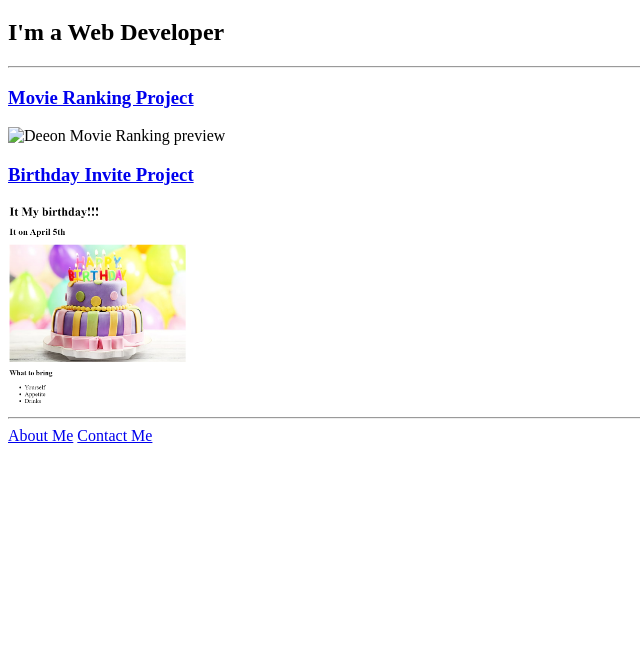
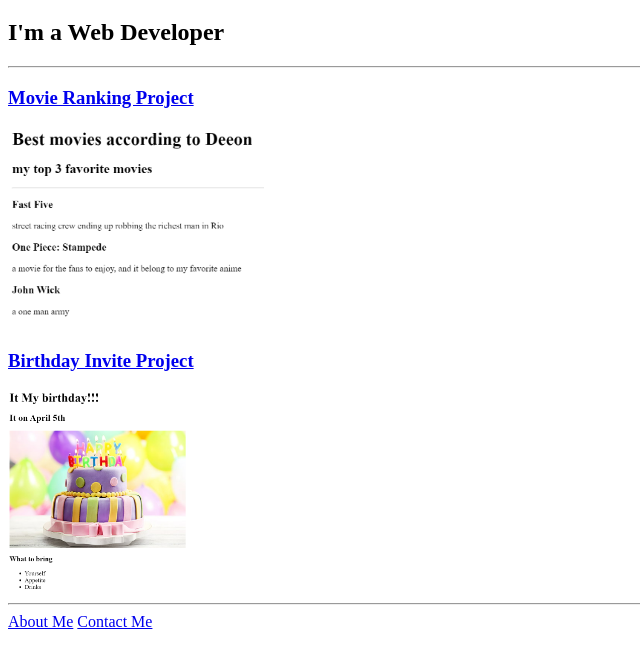
Before and after one commit to DeeonStjean/html-portfolio, a plain HTML site: page index.html in a window 1280 px wide. Shown: the part 61-726 px from the top of the page, without its empty margins (0-640 px from the left). Drawn offline with Linux system fonts and the light colour scheme.

Commit message:
Update index.html

```diff
--- a/index.html
+++ b/index.html
@@ -11,7 +11,7 @@
     <h2>I'm a Web Developer</h2>
     <hr/>
     <h3><a href="./public/movie-ranking.html">Movie Ranking Project</a></h3>
-    <img src="./assets/images/Deeon-movie-ranking.png/" height="200" alt="Deeon Movie Ranking preview"/>
+    <img src="./assets/images/Deeon-movie-ranking.png" height="200" alt="Deeon Movie Ranking preview"/>
     <h3><a href="./public/birthday-invite.html">Birthday Invite Project</a></h3>
     <img src="./assets/images/Deeon-Birthday-Invite.png" height="200" alt="Deeon Birthday Invite preview"/>
     <hr/>
```
